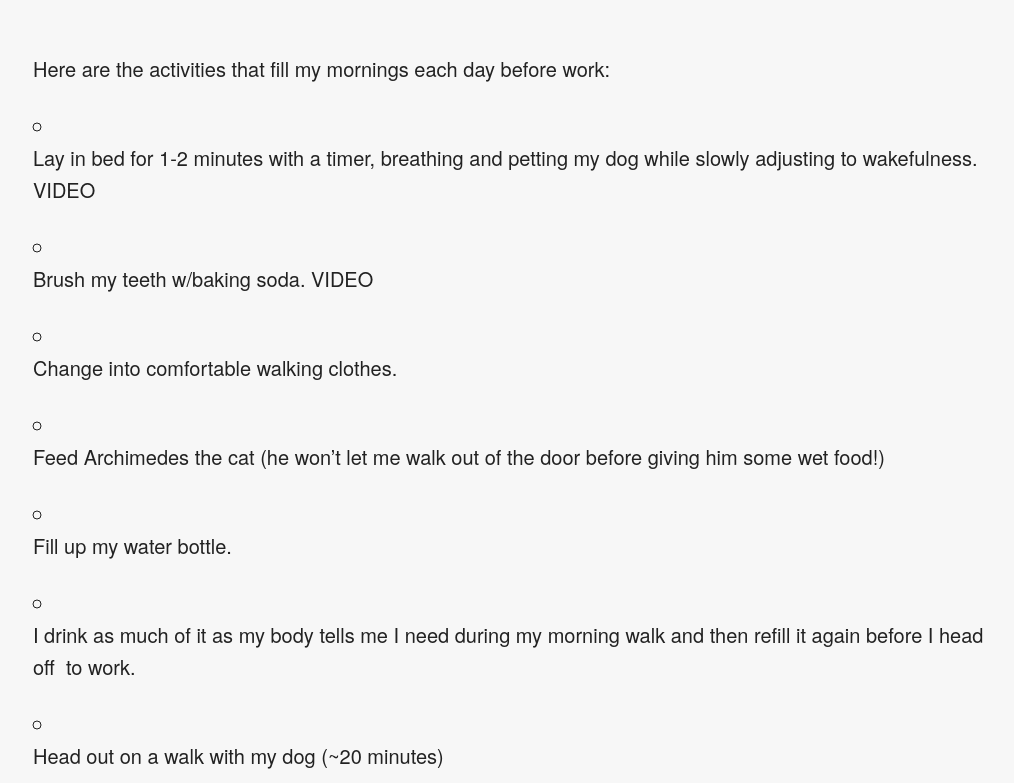
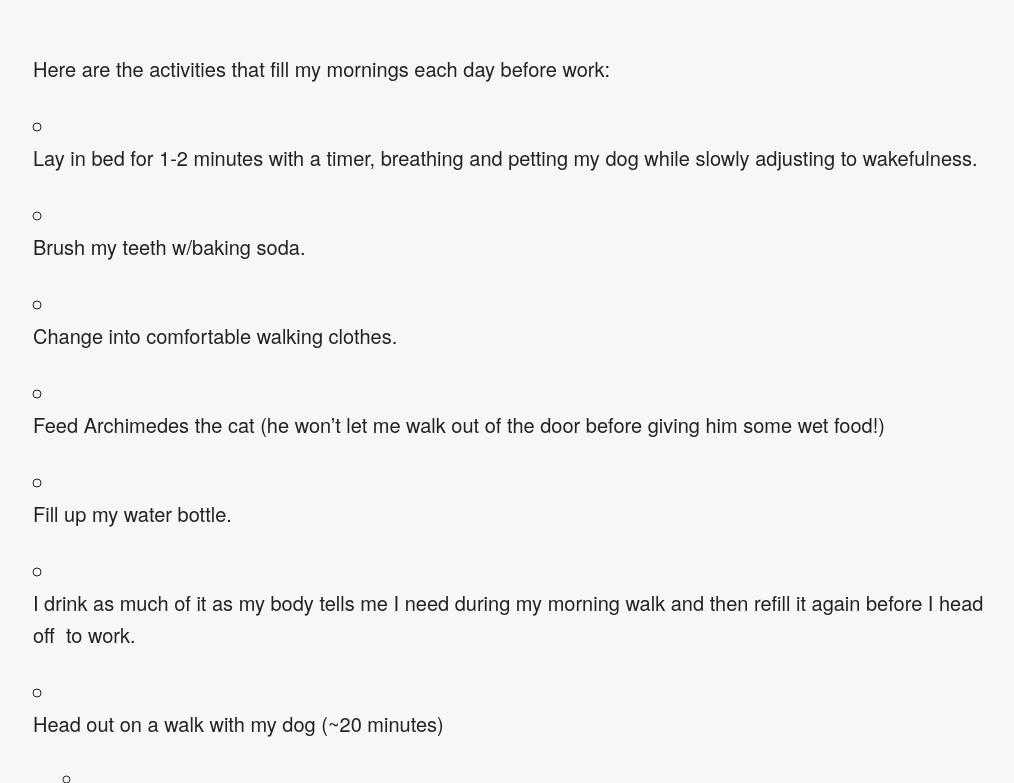
Before and after one commit to RubenSandwich/EdibleEms, a Jekyll site: the page built from _posts/2017-05-01-my-energizing-morning-routine.md, in a window 1280 px wide and 900 px high, scrolled down 1937 px, cut to the strip 117-900 px from the top of the window. Shown: the whole strip, without its empty margins (127-1141 px from the left). Built offline with Jekyll 4.4.1, drawn with Linux system fonts in a browser that asks for light colours; comment, search, counter and statistics services are not loaded.

Commit message:
Update 2017-05-01-my-energizing-morning-routine.md

```diff
--- a/_posts/2017-05-01-my-energizing-morning-routine.md
+++ b/_posts/2017-05-01-my-energizing-morning-routine.md
@@ -19,9 +19,9 @@ As you will see in this video, each of my mornings is mainly spent caring for my
 
 Here are the activities that fill my mornings each day before work:
 
-* Lay in bed for 1-2 minutes with a timer, breathing and petting my dog while slowly adjusting to wakefulness. VIDEO
+* Lay in bed for 1-2 minutes with a timer, breathing and petting my dog while slowly adjusting to wakefulness.
 
-* Brush my teeth w/baking soda. VIDEO
+* Brush my teeth w/baking soda.
 
 * Change into comfortable walking clothes.
 
@@ -41,7 +41,6 @@ Here are the activities that fill my mornings each day before work:
 
   * Typical meal includes 2 eggs, a bit of additional protein (usually a few bites of sausage or smoked salmon), sauerkraut (or sauteed greens if I have more time), and additional fat from coconut milk that I put in my rooibos tea, homemade turmeric milk, or mate. If not having a homemade tea latte, I will typically add ½ a sweet potato or other starchy carb to this meal. I don’t leave much time for breakfast in the morning due to wanting extra sleep (!!), so if I don’t have time to do this I try to have blended up beets watered down w/a bit of water and lemon juice to drink at work, which will tide me over until lunch.
 
-  VIDEO of AUDIOBOOK
 
 * “Me time” continues while on the drive to work: I love to listen to an audiobook. Right now I’m enjoying William Faulkner’s *The Light in August.*
 
```
